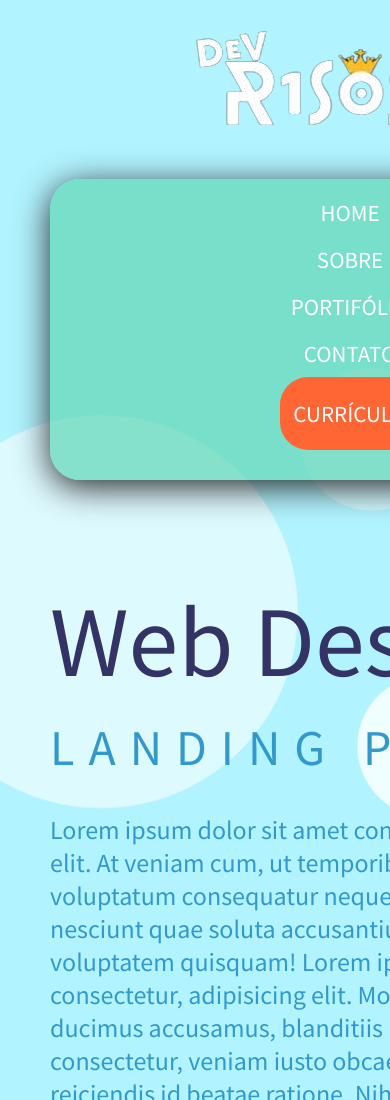
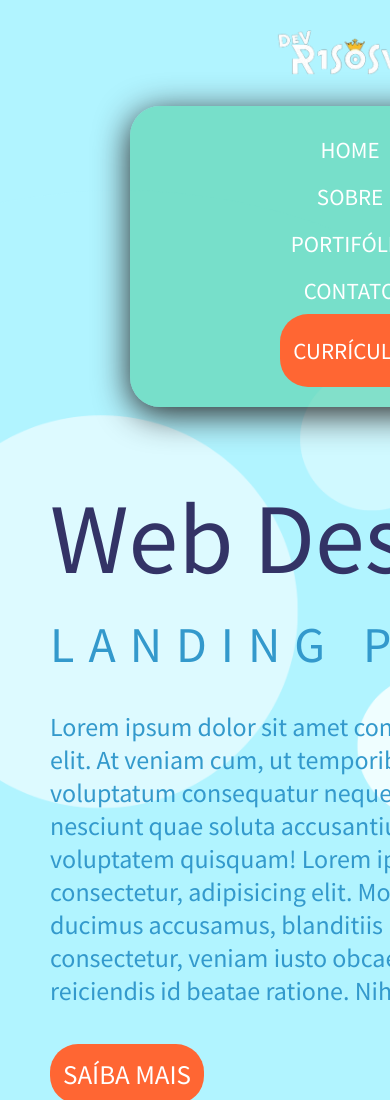
Before and after one commit to DevR1sosvz/teste-site, a plain HTML site: page index.html in a window 390 px wide. Shown: the top 1100 px of the page. Drawn offline with Linux system fonts and the light colour scheme.

Commit message:
alterando Css da tela principal

```diff
--- a/assets/css/style.css
+++ b/assets/css/style.css
@@ -212,7 +212,7 @@ body {
     background-color: #b1f4ff;
   }
   header nav {
-    margin: 50px 0 40px 0;
+    margin: 30px 0 10px 0;
   }
   footer .row {
     flex-direction: row;
@@ -220,13 +220,17 @@ body {
   }
   header nav {
     background: rgba(87, 211, 172, 0.6392156863);
-    width: 600px;
-    padding: 10px 0 30px;
+    width: 400px;
+    padding: 20px;
     border-radius: 30px;
     box-shadow: 0px 7px 34px rgb(37, 36, 36);
   }
   header nav ul {
     flex-direction: column;
+    justify-items: center;
+  }
+  header section img{
+      width: 150px;
   }
   header nav ul li {
     margin: 9px 0;
```
